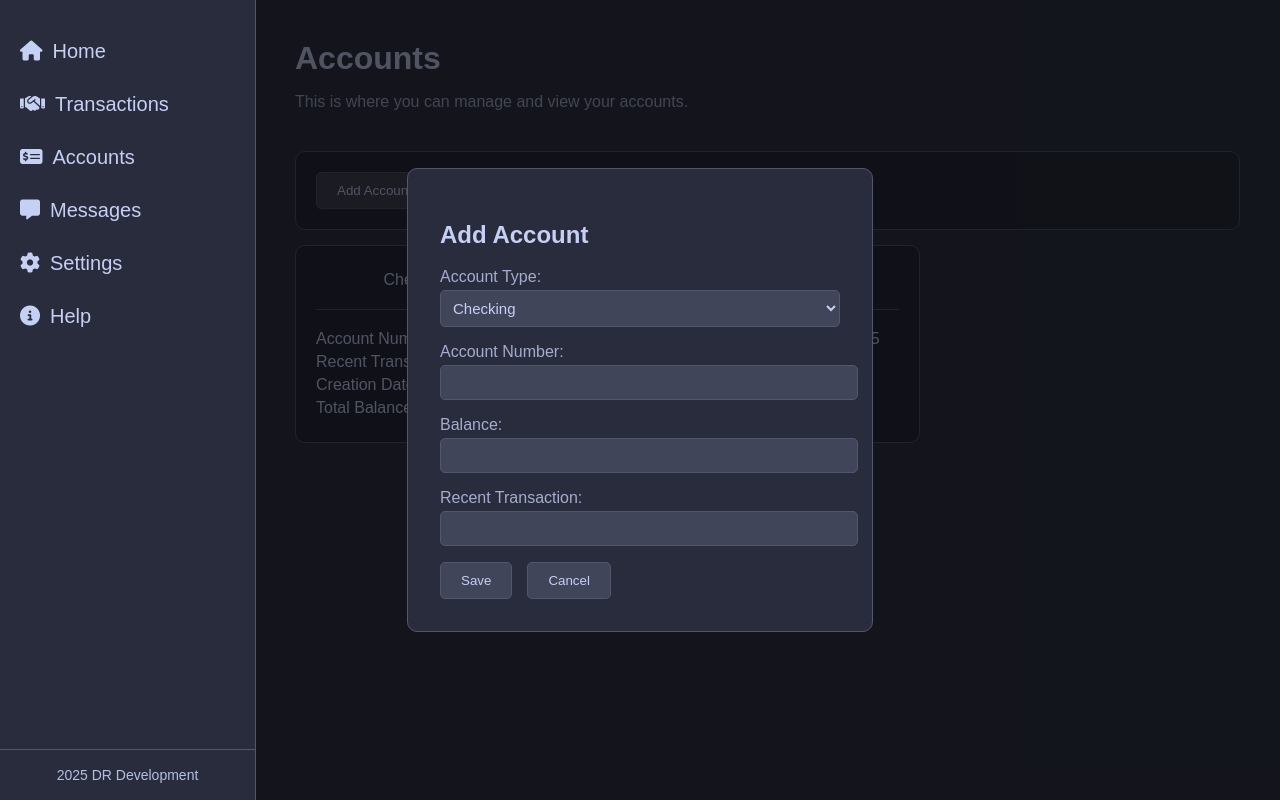
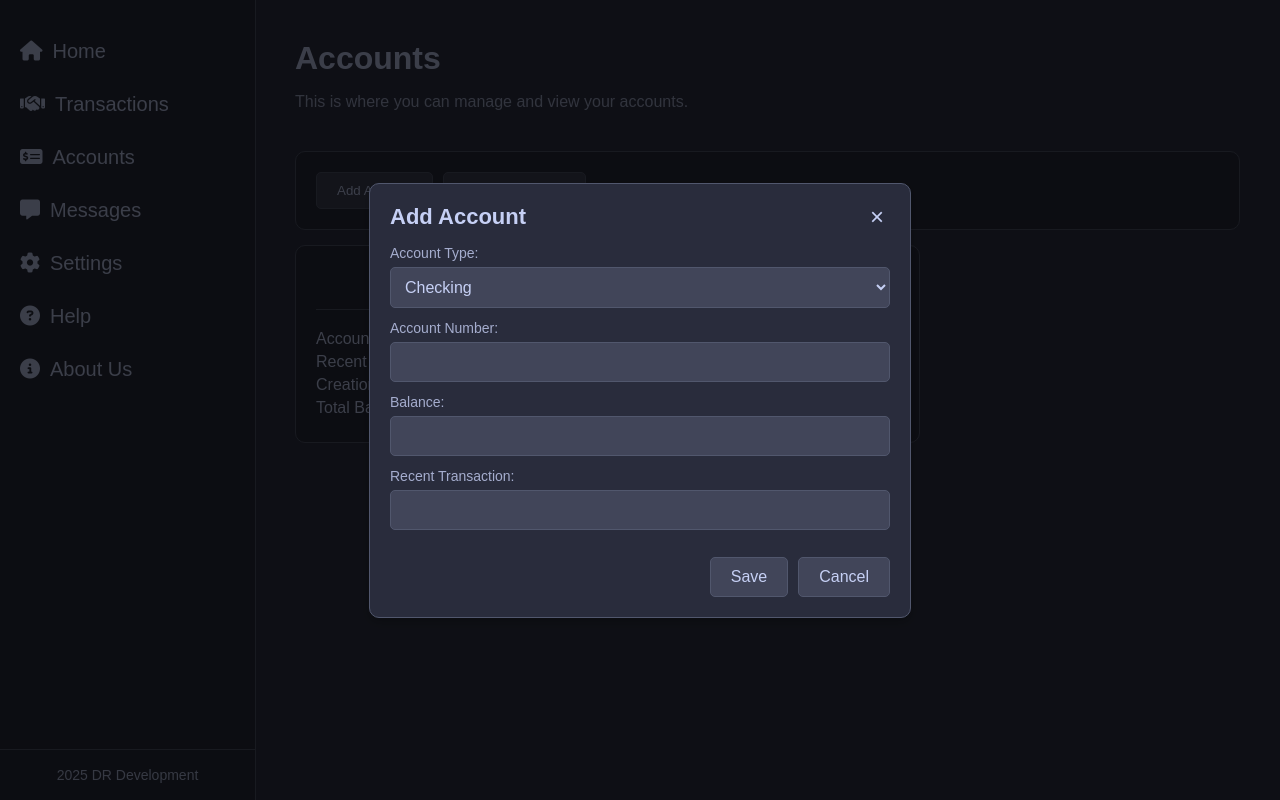
Before and after one commit to DwayneCrous/SuperCoolFinanceTracker, a SvelteKit app: page /Accounts in a window 1280 px wide. Both pictures are taken after a click on the button "Add Account". Built offline with nearby package versions, Linux system fonts and the light colour scheme; no server answers.

Commit message:
fixed modal styles

```diff
--- a/src/routes/+layout.svelte
+++ b/src/routes/+layout.svelte
@@ -47,7 +47,10 @@
           <a href="/Settings"><i class="fa-solid fa-gear"></i>Settings</a>
         </li>
         <li>
-          <a href="/Help"><i class="fa-solid fa-circle-info"></i>Help</a>
+          <a href="/Help"><i class="fa-solid fa-circle-question"></i>Help</a>
+        </li>
+        <li>
+          <a href="/AboutUs"><i class="fa-solid fa-circle-info"></i>About Us</a>
         </li>
       </ul>
     </nav>
--- a/src/routes/Accounts/+page.svelte
+++ b/src/routes/Accounts/+page.svelte
@@ -105,37 +105,46 @@
   </div>
 
   {#if showModal}
-    <div class="modal-backdrop">
+    <div class="modal-overlay">
       <div class="modal">
+        <div class="modal-header">
           <h2>Add Account</h2>
+          <button class="close-modal" on:click={() => (showModal = false)}
+            >×</button
+          >
+        </div>
 
-        <label>
-          Account Type:
+        <div class="modal-content">
+          <div class="form-group">
+            <label>Account Type:</label>
             <select bind:value={type}>
               <option>Checking</option>
               <option>Savings</option>
               <option>Credit</option>
             </select>
-        </label>
+          </div>
 
-        <label>
-          Account Number:
+          <div class="form-group">
+            <label>Account Number:</label>
             <input type="text" bind:value={number} />
-        </label>
+          </div>
 
-        <label>
-          Balance:
+          <div class="form-group">
+            <label>Balance:</label>
             <input type="text" bind:value={balance} />
-        </label>
+          </div>
 
-        <label>
-          Recent Transaction:
+          <div class="form-group">
+            <label>Recent Transaction:</label>
             <input type="text" bind:value={recentTransaction} />
-        </label>
+          </div>
 
-        <div class="buttons">
-          <button on:click={addAccountFromModal}>Save</button>
-          <button on:click={() => (showModal = false)}>Cancel</button>
+          <div class="modal-actions">
+            <button class="btn-add" on:click={addAccountFromModal}>Save</button>
+            <button class="btn-cancel" on:click={() => (showModal = false)}
+              >Cancel</button
+            >
+          </div>
         </div>
       </div>
     </div>
@@ -196,6 +205,7 @@
     margin-bottom: 20px;
     border-bottom: 1px solid #51576d;
     text-align: center;
+    color: #c6d0f5;
   }
 
   .account-details p {
@@ -203,58 +213,100 @@
     margin: 5px 0;
   }
 
-  .modal-backdrop {
+  .modal-overlay {
     position: fixed;
-    inset: 0;
-    background: rgba(0, 0, 0, 0.6);
+    top: 0;
+    left: 0;
+    right: 0;
+    bottom: 0;
+    background: rgba(0, 0, 0, 0.7);
     display: flex;
+    align-items: center;
     justify-content: center;
-    align-items: center;
+    z-index: 1000;
   }
 
   .modal {
     background: #292c3c;
     color: #c6d0f5;
-    padding: 2rem;
+    padding: 20px;
     border-radius: 10px;
-    width: 400px;
+    width: 90%;
+    max-width: 500px;
+    box-shadow: 0 4px 8px rgba(0, 0, 0, 0.2);
     border: 1px solid #51576d;
   }
 
+  .modal-header {
+    display: flex;
+    justify-content: space-between;
+    align-items: center;
+    margin-bottom: 15px;
+  }
+
+  .modal h2 {
+    margin: 0;
+    font-size: 22px;
+    color: #c6d0f5;
+  }
+
+  .close-modal {
+    background: transparent;
+    border: none;
+    color: #c6d0f5;
+    font-size: 24px;
+    cursor: pointer;
+    line-height: 1;
+  }
+
+  .modal-content {
+    display: flex;
+    flex-direction: column;
+    gap: 12px;
+  }
+
+  .form-group {
+    display: flex;
+    flex-direction: column;
+    gap: 6px;
+  }
+
   label {
-    display: block;
-    margin-bottom: 1rem;
+    font-size: 14px;
     color: #a5adce;
   }
 
   input,
   select {
-    width: 100%;
-    padding: 8px;
-    margin-top: 4px;
-    background: #414559;
+    padding: 10px;
+    border-radius: 5px;
     border: 1px solid #51576d;
-    border-radius: 5px;
+    background-color: #414559;
     color: #c6d0f5;
-    font-size: 15px;
+    font-size: 16px;
   }
 
-  .buttons {
+  .modal-actions {
     display: flex;
-    gap: 15px;
+    justify-content: flex-end;
+    gap: 10px;
+    margin-top: 15px;
   }
 
-  .buttons button {
+  .btn-add,
+  .btn-cancel {
+    background: #414559;
+    color: #c6d0f5;
+    border: 1px solid #51576d;
     padding: 10px 20px;
-    background: #414559;
-    border: 1px solid #51576d;
-    color: #c6d0f5;
+    border-radius: 5px;
+    font-size: 16px;
     cursor: pointer;
-    border-radius: 5px;
     transition: background 0.2s;
   }
 
-  .buttons button:hover {
+  .btn-add:hover,
+  .btn-cancel:hover {
     background: #51576d;
   }
 </style>
```
Lines whose indentation alone changed are shown as unchanged.
